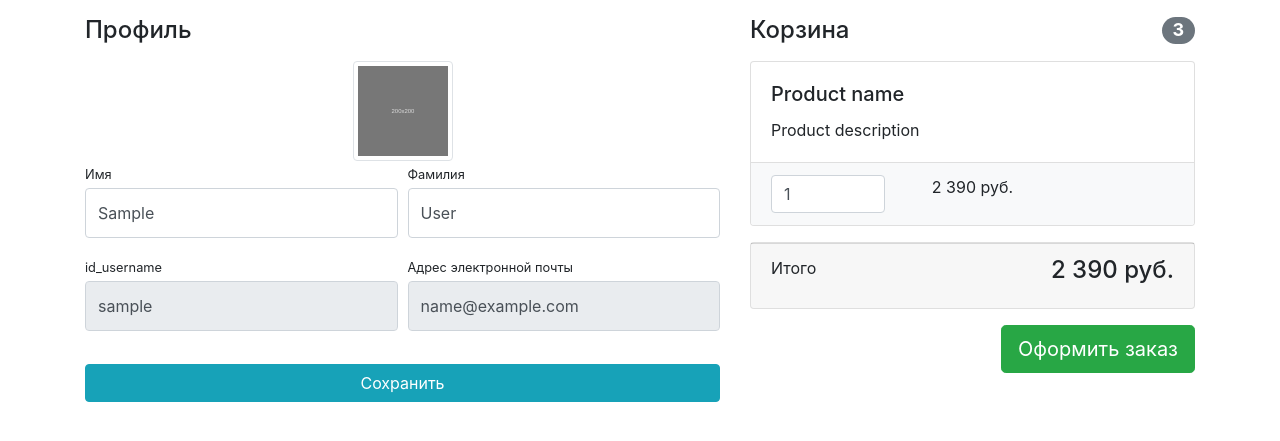
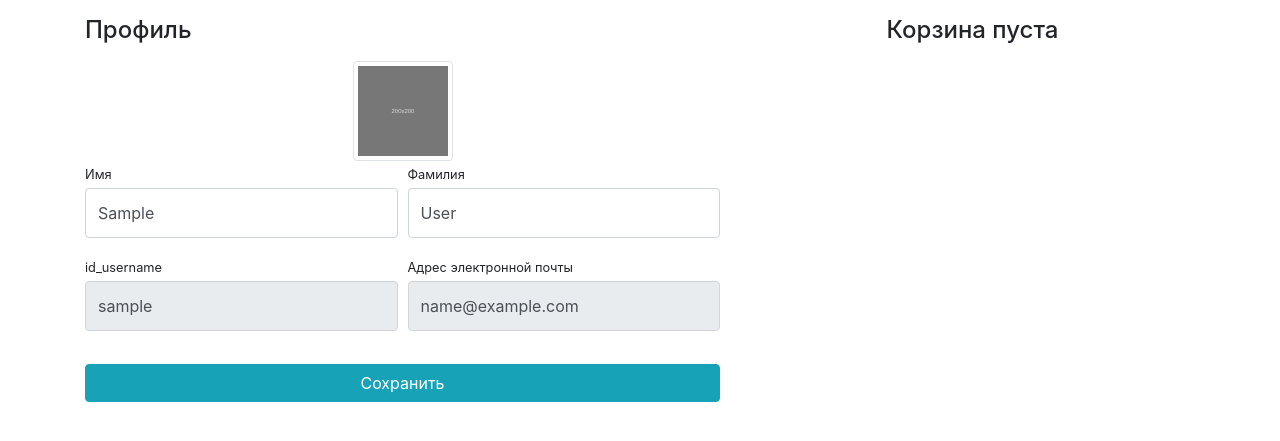
Before and after one commit to bezhevets/store, a Django app: page /users/profile/ in a window 1280 px wide. Shown: the part 56-497 px from the top of the page. Run offline with Django 4.2, Linux system fonts and the light colour scheme; the visitor is signed in with stand-in values (Sample User, id 1); data that the repository does not hold is empty; some libraries are stand-ins or nearby versions.

Commit message:
Added model Basket, update html pages

```diff
--- /dev/null
+++ b/templates/includes/basket.html
@@ -0,0 +1,43 @@
+{% load static %}
+
+{% if basket %}
+  <h4 class="mt-3 mb-3 d-flex justify-content-between align-items-center mb-3">
+    Корзина <span class="badge badge-secondary badge-pill">3</span>
+  </h4>
+    <div class="card mb-3">
+        <div class="card-body">
+            <h5 class="card-title">Product name</h5>
+            <p class="card-text">Product description</p>
+        </div>
+        <ul class="list-group list-group-flush">
+            <li class="list-group-item bg-light">
+                <div class="row text-center">
+                    <div class="col-lg-4">
+                        <input name="basketID" type="number" class="form-control"
+                               value="1" min="0">
+                    </div>
+                    <div class="col-lg-4">2 390 руб.</div>
+                    <div class="col-lg-4">
+                        <a href="#">
+                            <i class="fas fa-trash"></i>
+                        </a>
+                    </div>
+                </div>
+            </li>
+        </ul>
+    </div>
+    <div class="card mb-3">
+        <div class="card-footer">
+            <p class="float-left">Итого</p>
+            <h4 class="float-right">2 390 руб.</h4>
+        </div>
+    </div>
+    <a class="btn btn-success btn-lg float-right" href="../../static/orders/order-create.html">
+    Оформить заказ
+</a>
+
+{% else %}
+    <h4 class="mt-3 mb-3 text-center">
+    Корзина пуста
+  </h4>
+{% endif %}
--- a/templates/user/user_profile.html
+++ b/templates/user/user_profile.html
@@ -57,40 +57,7 @@
             </form>
         </div>
         <div class="col-lg-5">
-            <h4 class="mt-3 mb-3 d-flex justify-content-between align-items-center mb-3">
-                Корзина <span class="badge badge-secondary badge-pill">3</span>
-            </h4>
-            <div class="card mb-3">
-                <div class="card-body">
-                    <h5 class="card-title">Product name</h5>
-                    <p class="card-text">Product description</p>
-                </div>
-                <ul class="list-group list-group-flush">
-                    <li class="list-group-item bg-light">
-                        <div class="row text-center">
-                            <div class="col-lg-4">
-                                <input name="basketID" type="number" class="form-control"
-                                       value="1" min="0">
-                            </div>
-                            <div class="col-lg-4">2 390 руб.</div>
-                            <div class="col-lg-4">
-                                <a href="#">
-                                    <i class="fas fa-trash"></i>
-                                </a>
-                            </div>
-                        </div>
-                    </li>
-                </ul>
-            </div>
-            <div class="card mb-3">
-                <div class="card-footer">
-                    <p class="float-left">Итого</p>
-                    <h4 class="float-right">2 390 руб.</h4>
-                </div>
-            </div>
-            <a class="btn btn-success btn-lg float-right" href="../../static/orders/order-create.html">
-                Оформить заказ
-            </a>
+          {% include "includes/basket.html" %}
         </div>
     </div>
 </div>
--- a/users/views.py
+++ b/users/views.py
@@ -2,6 +2,7 @@ from django.shortcuts import render, HttpResponseRedirect
 from django.contrib import auth, messages
 from django.urls import reverse
 
+from products.models import Basket
 from users.forms import UserLoginForm, UserRegistrationForm, UserProfileForm
 
 
@@ -46,7 +47,11 @@ def profile(request):
             print(form.errors)
     else:
         form = UserProfileForm(instance=request.user)
-    context = {"title": "Store - Профиль", "form": form}
+    context = {
+        "title": "Store - Профиль",
+        "form": form,
+        "basket": Basket.objects.all(),
+    }
     return render(request, "user/user_profile.html", context=context)
 
 def logout(request):
```
Also changed, not shown: products/models.py (+12 -0 lines).
